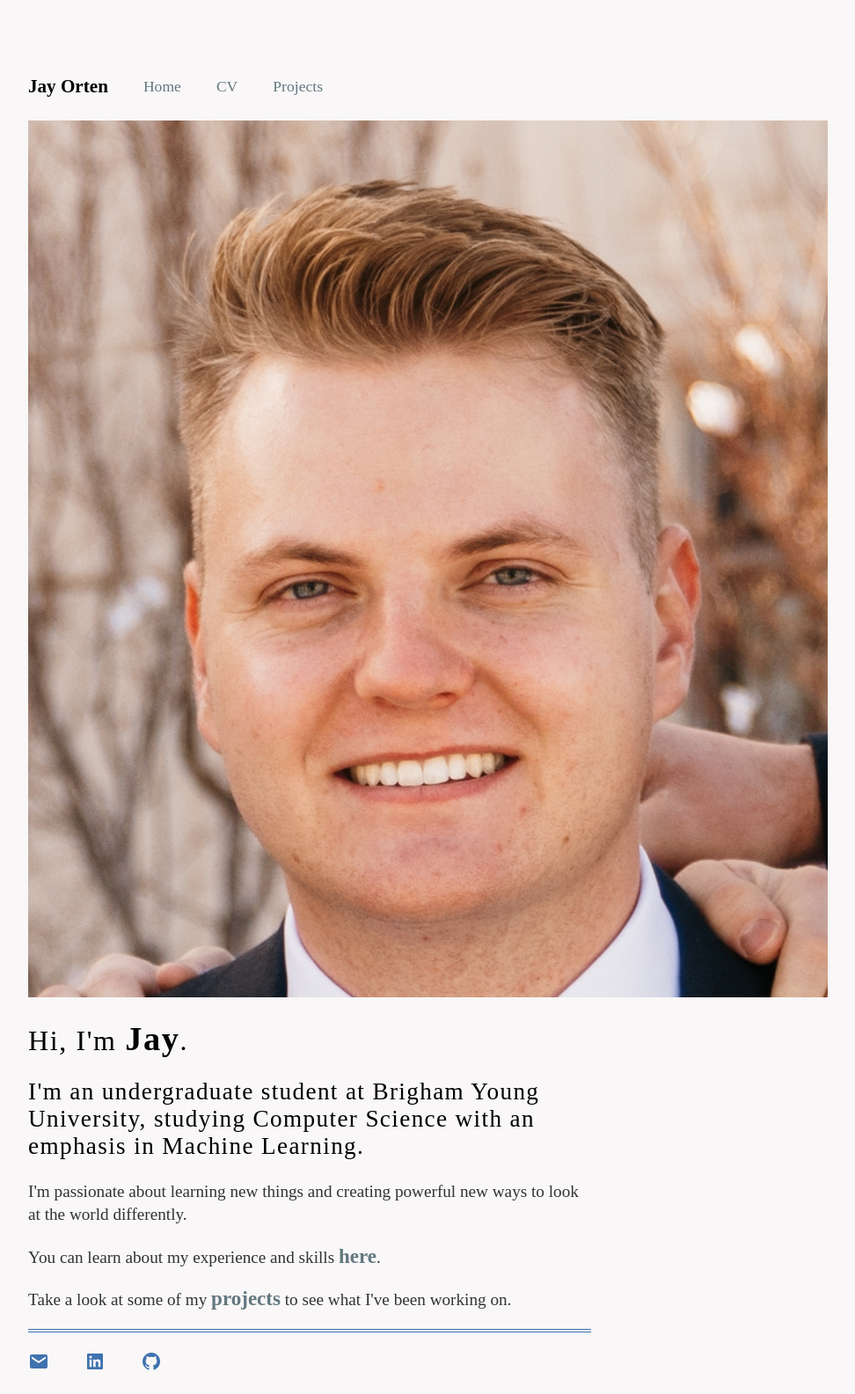
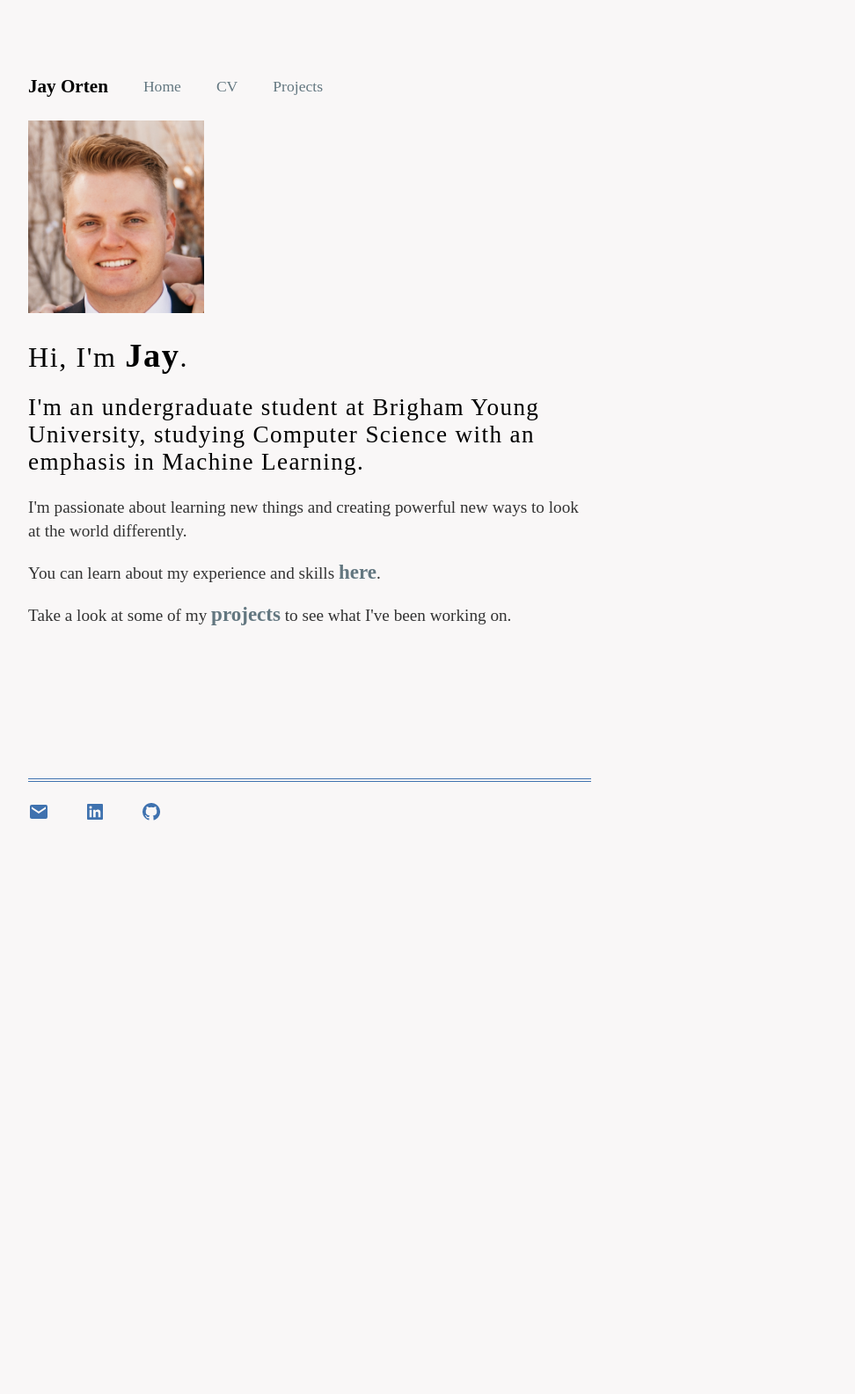
Before and after one commit to JayOrten/jayorten.github.io, a Jekyll site: the page built from index.html, in a window 1280 px wide. Shown: the whole page at 88% size, without its empty margins (288-1260 px from the left). Built offline with Jekyll 4.4.1, drawn with Linux system fonts in a browser that asks for light colours; after the commit the page ends 1020 px from its top, so only the background shows below that.

Commit message:
make image smaller

```diff
--- a/index.html
+++ b/index.html
@@ -4,7 +4,7 @@ title: Jay Orten
 ---
 <div class="blurb">
     <div class="column"></div>
-        <img src="{{ site.baseurl }}/assets/images/profile.jpg" alt="Jay Orten" class="profile">
+        <img src="{{ site.baseurl }}/assets/images/profile.jpg" alt="Jay Orten" class="profile" style="width: 200px;">
     </div>
     <div class="column">
         <h1>Hi, I'm <strong>Jay</strong>.</h1>
```
